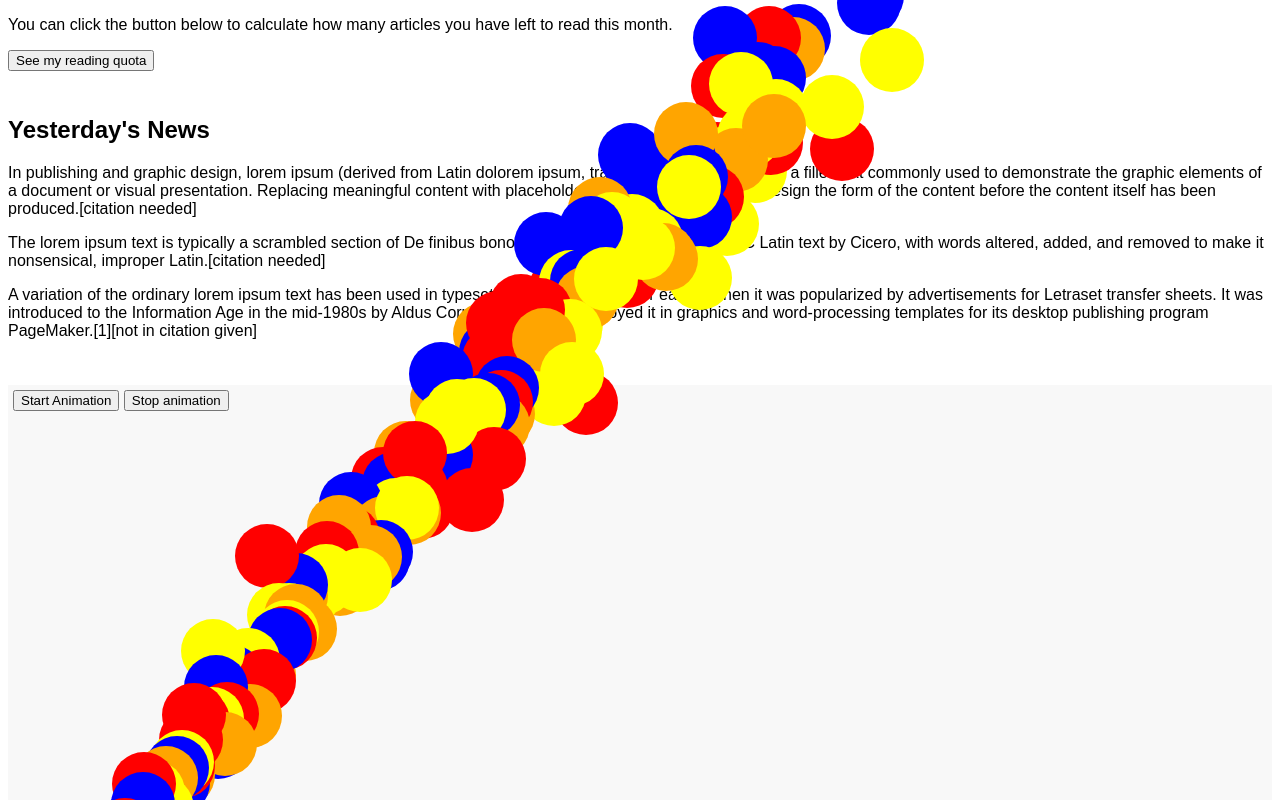
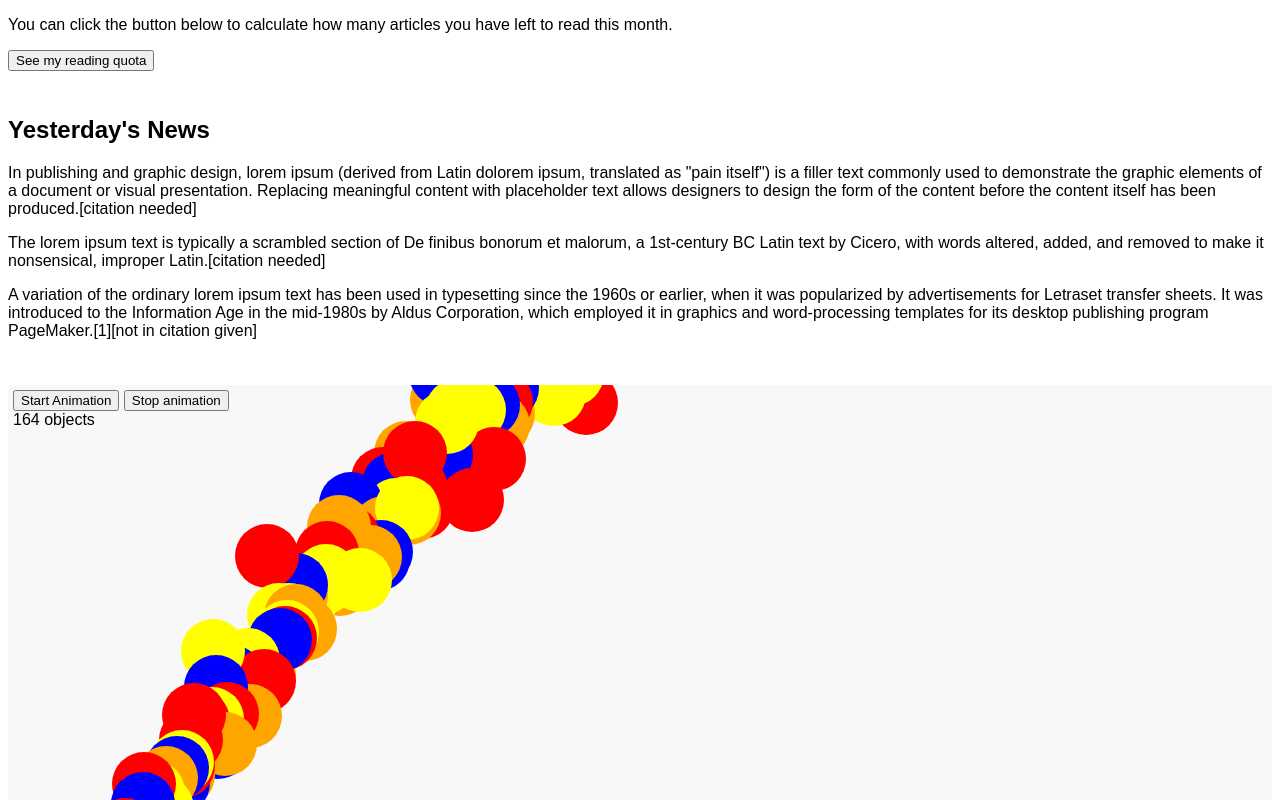
Before and after one commit to matstc/optimize-me, a website built with webpack: page index.html in a window 1280 px wide. Both pictures are taken after a click on the button "Start Animation". Shown: the part 948-1748 px from the top of the page. Built offline with nearby package versions, Linux system fonts and the light colour scheme; files whose address does not match are found by name; a web font is replaced by a local one.

Commit message:
adds object count

```diff
--- a/app.js
+++ b/app.js
@@ -16,6 +16,7 @@ document.addEventListener('click', function(e) {
       div.style.top = '450px'
       div.style.backgroundColor = colors[parseInt(Math.random() * 4, 10)]
       objects.push(div)
+      document.querySelector('section#animation #object-count').textContent = `${objects.length} objects`
       document.querySelector('section#animation').appendChild(div)
 
       for(let object of objects){
--- a/index.html
+++ b/index.html
@@ -44,9 +44,10 @@
       <p>A variation of the ordinary lorem ipsum text has been used in typesetting since the 1960s or earlier, when it was popularized by advertisements for Letraset transfer sheets. It was introduced to the Information Age in the mid-1980s by Aldus Corporation, which employed it in graphics and word-processing templates for its desktop publishing program PageMaker.[1][not in citation given]</p>
     </section>
 
-    <section id="animation" style="padding:5px; position:relative; width:100%; min-height:640px; background-color:#f8f8f8;">
+    <section id="animation" style="overflow:hidden; padding:5px; position:relative; width:100%; min-height:640px; background-color:#f8f8f8;">
       <button id="start">Start Animation</button>
       <button id="stop">Stop animation</button>
+      <div id='object-count'></div>
     </section>
   </body>
 
```
